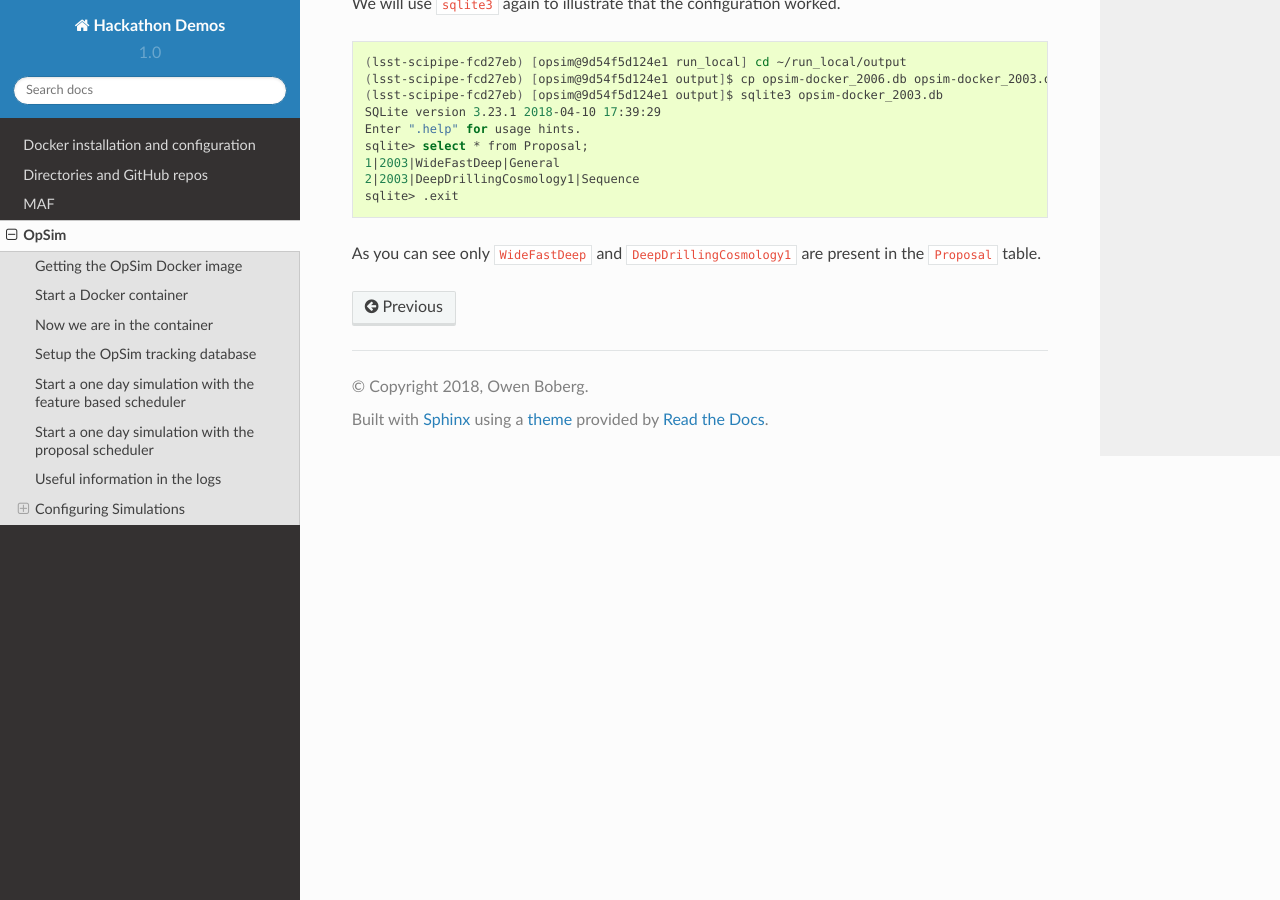
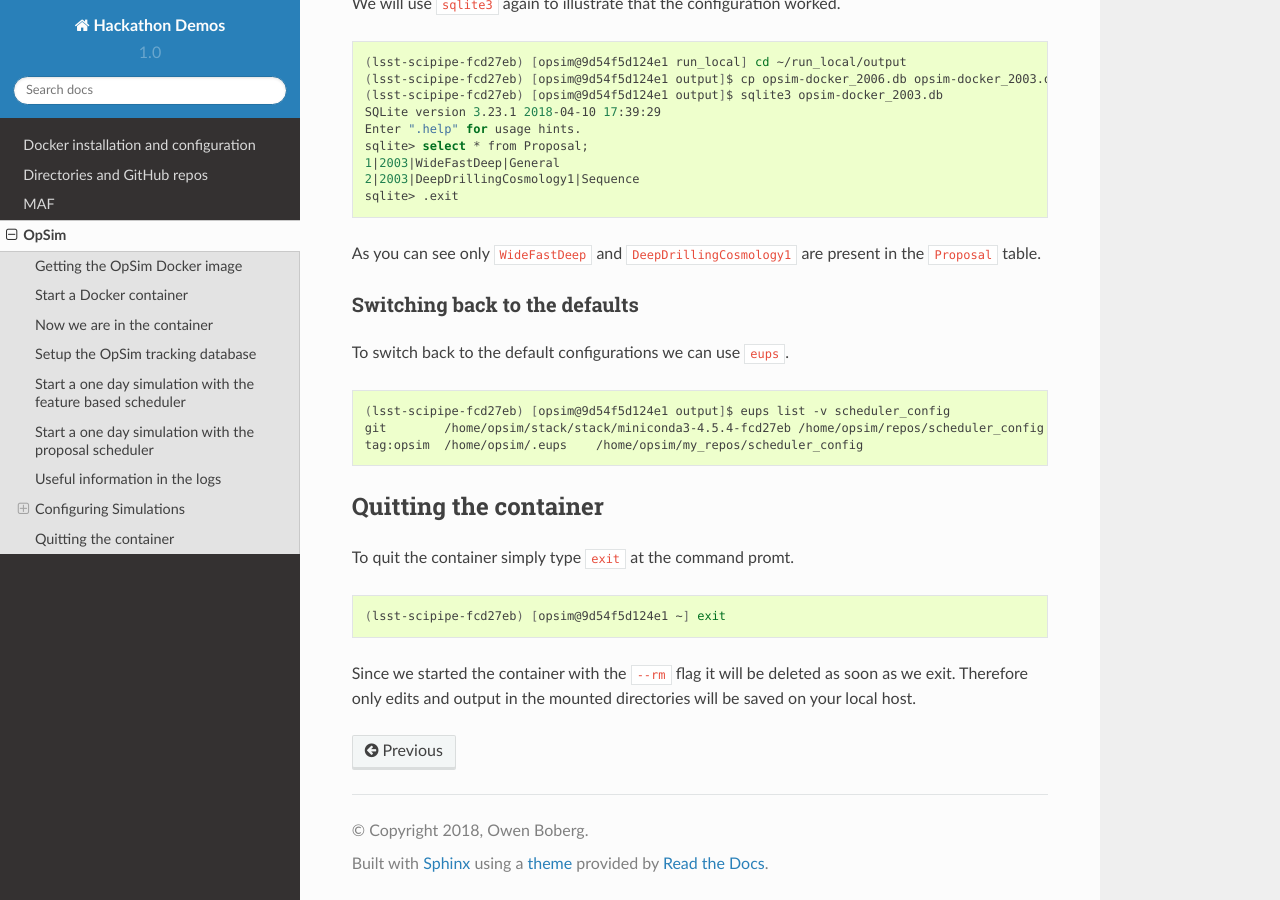
Before and after one commit to oboberg/cadence_hackathon, a Sphinx documentation site: the page built from docs/opsim.rst, in a window 1280 px wide and 900 px high, scrolled down 8033 px. Built offline with Sphinx 7.4.7 and the Read the Docs theme 2.0.0, drawn with Linux system fonts in a browser that asks for light colours.

Commit message:
config examples

```diff
--- a/docs/opsim.rst
+++ b/docs/opsim.rst
@@ -408,3 +408,26 @@ We will use ``sqlite3`` again to illustrate that the configuration worked.
 
 As you can see only ``WideFastDeep`` and ``DeepDrillingCosmology1`` are present
 in the ``Proposal`` table.
+
+Switching back to the defaults
+------------------------------
+To switch back to the default configurations we can use ``eups``.
+
+.. code-block:: bash
+
+    (lsst-scipipe-fcd27eb) [opsim@9d54f5d124e1 output]$ eups list -v scheduler_config
+    git        /home/opsim/stack/stack/miniconda3-4.5.4-fcd27eb /home/opsim/repos/scheduler_config current setup
+    tag:opsim  /home/opsim/.eups    /home/opsim/my_repos/scheduler_config
+
+++++++++++++++++++++++
+Quitting the container
+++++++++++++++++++++++
+To quit the container simply type ``exit`` at the command promt.
+
+.. code-block:: bash
+
+    (lsst-scipipe-fcd27eb) [opsim@9d54f5d124e1 ~] exit
+
+Since we started the container with the ``--rm`` flag it will be deleted as soon
+as we exit. Therefore only edits and output in the mounted directories will be
+saved on your local host.
```
Also changed, not shown: 5 other files.
